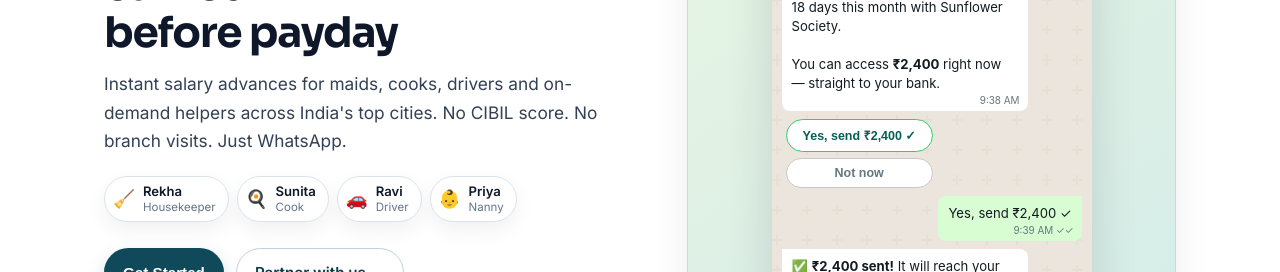
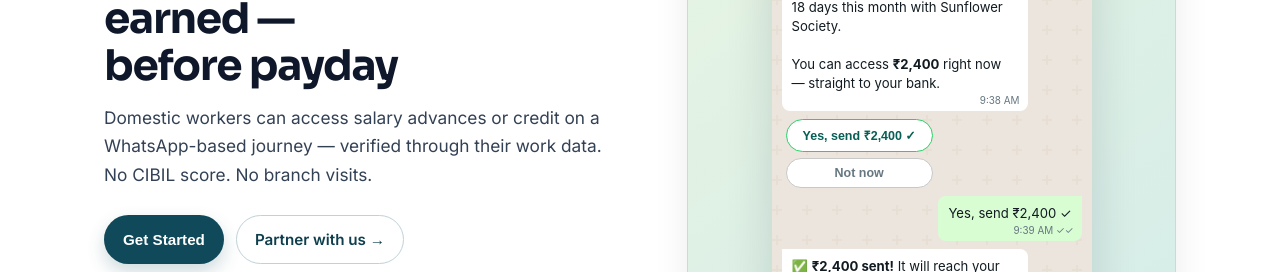
Before and after one commit to Payday-Tech/itspayday, a Next.js app: page / in a window 1280 px wide. Shown: the part 324-596 px from the top of the page. Built offline with nearby package versions, Linux system fonts and the light colour scheme; no server answers.

Commit message:
Simplify hero copy, remove worker profile pills

```diff
--- a/app/page.tsx
+++ b/app/page.tsx
@@ -17,12 +17,6 @@
   { name: 'Regulated lenders', desc: 'RBI licensed' },
 ];
 
-const WORKERS = [
-  { emoji: '🧹', role: 'Housekeeper', name: 'Rekha' },
-  { emoji: '🍳', role: 'Cook', name: 'Sunita' },
-  { emoji: '🚗', role: 'Driver', name: 'Ravi' },
-  { emoji: '👶', role: 'Nanny', name: 'Priya' },
-];
 
 const FAQS = [
   {
@@ -58,22 +52,8 @@
           <span className="badge">Salary Advances · Domestic Workers</span>
           <h1>Access what you&apos;ve earned —<br />before payday</h1>
           <p style={{ fontSize: '1.08rem', lineHeight: 1.65, marginTop: 14, maxWidth: 500, color: 'var(--color-ink-700)' }}>
-            Instant salary advances for maids, cooks, drivers and on-demand helpers across India&apos;s top cities.
-            No CIBIL score. No branch visits. Just WhatsApp.
+            Domestic workers can access salary advances or credit on a WhatsApp-based journey — verified through their work data. No CIBIL score. No branch visits.
           </p>
-
-          {/* Worker profile pills */}
-          <div className="worker-pills">
-            {WORKERS.map((w) => (
-              <div key={w.name} className="worker-pill">
-                <span className="worker-pill-emoji">{w.emoji}</span>
-                <span className="worker-pill-text">
-                  <span className="worker-pill-name">{w.name}</span>
-                  <span className="worker-pill-role">{w.role}</span>
-                </span>
-              </div>
-            ))}
-          </div>
 
           <div className="hero-actions">
             <GetStartedButton />
```
